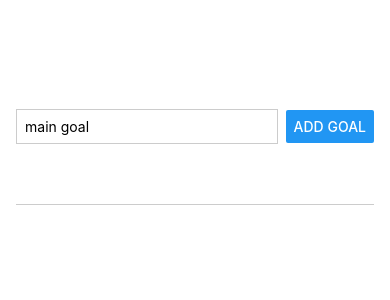
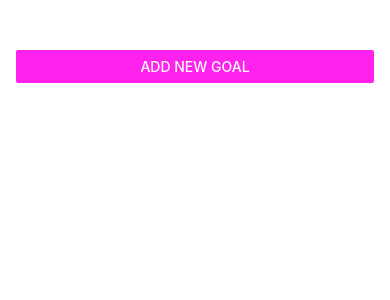
Before and after one commit to Jaazmeyn/goal-app, a React Native app: screen / in a window 390 px wide. Shown: the top 300 px of the page. Built offline with nearby package versions, Linux system fonts and the light colour scheme.

Commit message:
Modal & buttons

```diff
--- a/App.js
+++ b/App.js
@@ -1,12 +1,16 @@
-import { StyleSheet, View, FlatList } from 'react-native';
+import { StyleSheet, View, FlatList, Button } from 'react-native';
 import {useState} from 'react';
 
 import GoalItem from './components/GoalItem';
 import GoalInput from './components/GoalInput';
 
 export default function App() {
+  const [modalIsVisible, setModalIsVisible] = useState(false)
+  const [liveGoals, setLiveGoals] = useState([]);
 
-  const [liveGoals, setLiveGoals] = useState([]);
+  function startAddGoalHandler(){
+    setModalIsVisible(true);
+  }
 
   function addGoalHandler(enteredGoalText) {
     //stateupdate
@@ -26,7 +30,10 @@ export default function App() {
 
   return (
     <View style={styles.appContainer}>
-      <GoalInput onAddGoal={addGoalHandler}/>
+      <Button title='Add New Goal' color="#f2ef" onPress={startAddGoalHandler}/>
+      {/* {modalIsVisible && <GoalInput onAddGoal={addGoalHandler}/>} */}
+      <GoalInput visible={modalIsVisible} onAddGoal={addGoalHandler} />
+
       <View style={styles.goalsContainer}>
         <FlatList data={liveGoals} renderItem={(itemData) => { //to be able to scroll performance optimized
           return (
--- a/components/GoalInput.js
+++ b/components/GoalInput.js
@@ -1,5 +1,5 @@
 import {useState} from 'react';
-import { StyleSheet, Button, TextInput, View } from "react-native";
+import { StyleSheet, Button, TextInput, View, Modal } from "react-native";
 
 function GoalInput(props){
     const [enteredGoalText, setEnteredGoalText] = useState('');
@@ -14,14 +14,24 @@ function GoalInput(props){
     }
 
     return (
+        <Modal visible={props.visible} animationType='slide'>
             <View style={styles.inputContainer}>
                 <TextInput
                     style={styles.textInput}
                     placeholder="main goal"
                     onChangeText={goalInputHandler}
                     value={enteredGoalText}/>
+                    <View style={styles.buttonContainer}>
+                        <View style={styles.button}>
                             <Button title="Add Goal" onPress={addGoalHandler}/>
                         </View>
+                        <View style={styles.button}>
+                            <Button title="Cancel"/>
+                        </View>
+                    </View>
+            </View>
+        </Modal>
+
     )
 }
 export default GoalInput;
@@ -29,18 +39,25 @@ export default GoalInput;
 const styles = StyleSheet.create({
     inputContainer: {
         flex: 1,
-        flexDirection: 'row',
-        justifyContent: 'space-between',
+        justifyContent: 'center',
         alignItems: 'center',
         marginBottom: 24,
+        padding: 16,
         borderBottomWidth: 1,
         borderBottomColor: '#cccccc'
     },
     textInput: {
         borderWidth: 1,
         borderColor: '#cccccc',
-        width: '80%',
-        marginRight: 8,
+        width: '100%',
         padding: 8
+    },
+    buttonContainer: {
+        marginTop: 16,
+        flexDirection: 'row'
+    },
+    button: {
+        width: 100,
+        marginHorizontal: 8
     }
 })
```
Lines whose indentation alone changed are shown as unchanged.
